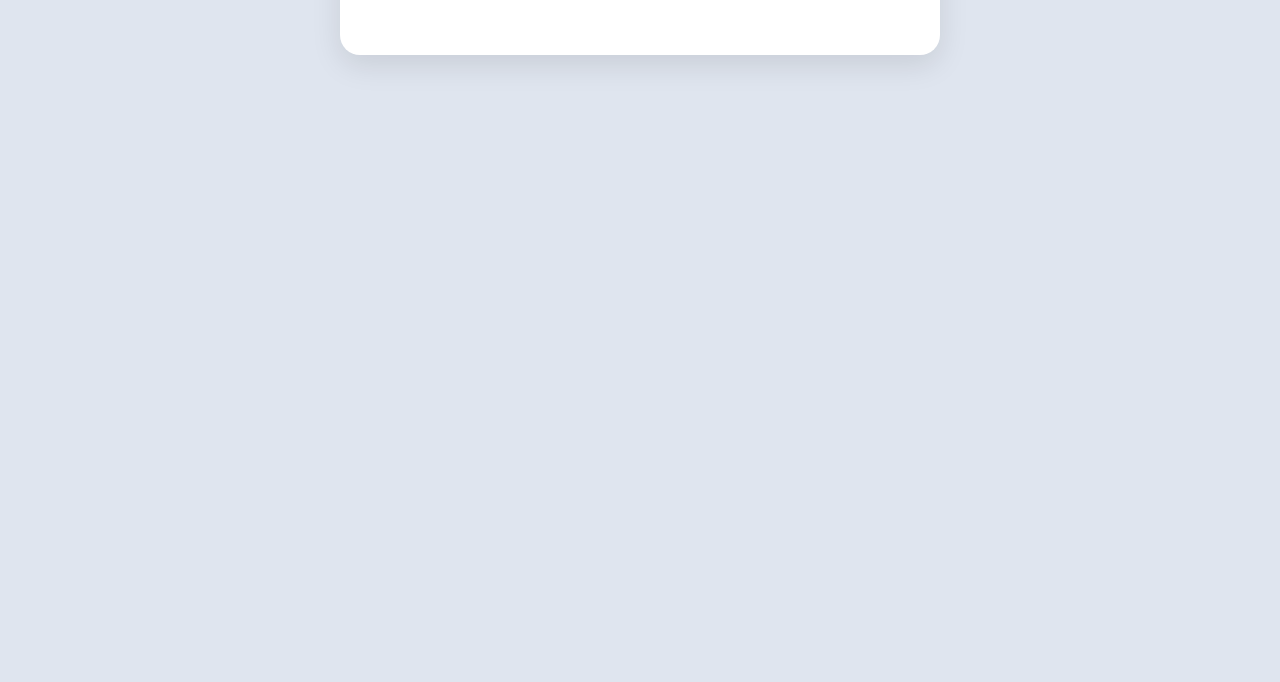
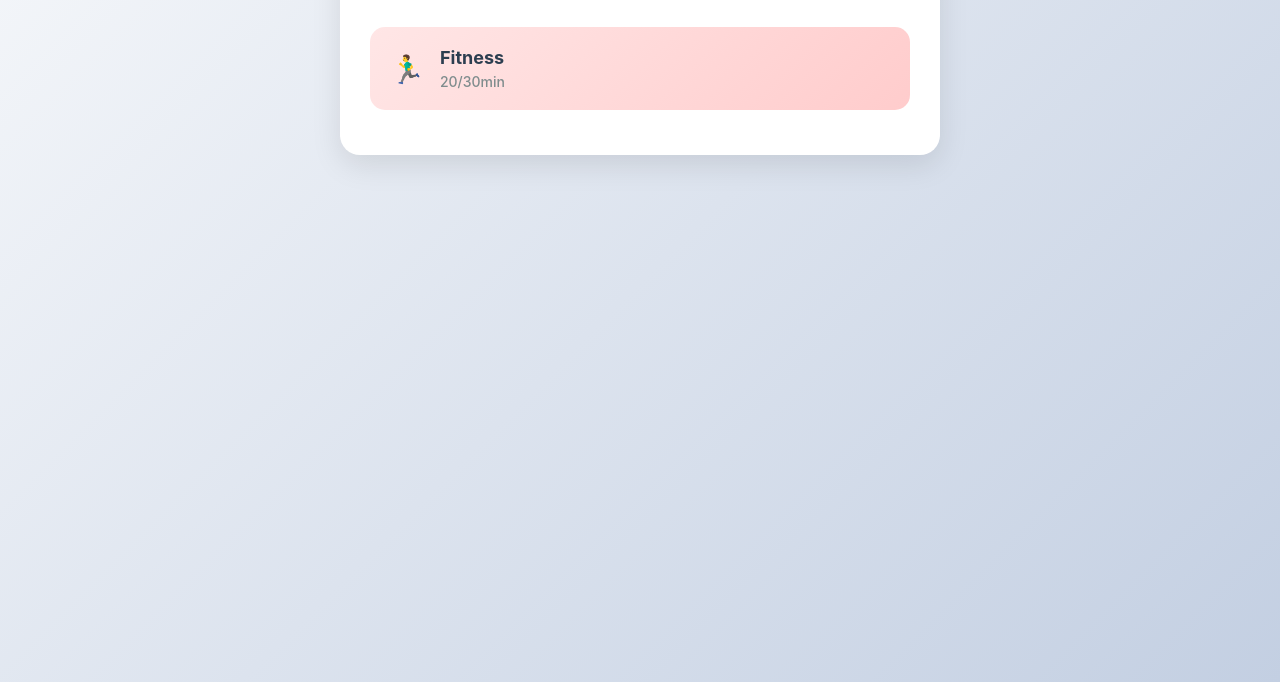
Before and after one commit to mikaluuv/Habit-Tracker-Amel, a plain HTML site: page index.html in a window 1280 px wide. Shown: the part 118-800 px from the top of the page. Drawn offline with Linux system fonts and the light colour scheme.

Commit message:
eerste taak toevoegen

```diff
--- a/index.html
+++ b/index.html
@@ -1,9 +1,8 @@
 <!DOCTYPE html>
-<html lang="en">
+<html lang="fr">
   <head>
     <meta charset="UTF-8" />
     <meta name="viewport" content="width=device-width, initial-scale=1.0" />
-    <link rel="stylesheet" href="style.css" />
     <title>Habit Tracker</title>
     <style>
       * {
@@ -13,11 +12,11 @@
       }
 
       body {
-        font-family: Arial, sans-serif;
-        background: #dfe5ef;
-        margin: 0;
+        font-family: -apple-system, BlinkMacSystemFont, "Segoe UI", Roboto,
+          sans-serif;
+        background: linear-gradient(135deg, #f5f7fa 0%, #c3cfe2 100%);
+        min-height: 100vh;
         padding: 20px;
-        min-height: 100vh;
       }
 
       .container {
@@ -45,6 +44,43 @@
         font-size: 18px;
         color: #7f8c8d;
       }
+
+      .habit-item {
+        display: flex;
+        align-items: center;
+        padding: 20px;
+        margin-bottom: 15px;
+        border-radius: 15px;
+        background: linear-gradient(135deg, #ffe6e6, #ffcccc);
+      }
+
+      .habit-content {
+        display: flex;
+        align-items: center;
+        gap: 15px;
+      }
+
+      .habit-icon {
+        font-size: 28px;
+      }
+
+      .habit-info {
+        display: flex;
+        flex-direction: column;
+        gap: 5px;
+      }
+
+      .habit-text {
+        font-weight: 700;
+        color: #2c3e50;
+        font-size: 18px;
+      }
+
+      .habit-progress {
+        font-size: 14px;
+        color: #7f8c8d;
+        font-weight: 500;
+      }
     </style>
   </head>
   <body>
@@ -53,6 +89,18 @@
         <h1 class="page-title">Mijn taken</h1>
         <div class="date-header">29/02/2024</div>
       </div>
+
+      <div class="habits-list">
+        <div class="habit-item">
+          <div class="habit-content">
+            <span class="habit-icon">🏃‍♂️</span>
+            <div class="habit-info">
+              <span class="habit-text">Fitness</span>
+              <span class="habit-progress">20/30min</span>
+            </div>
+          </div>
+        </div>
+      </div>
     </div>
   </body>
 </html>
```
